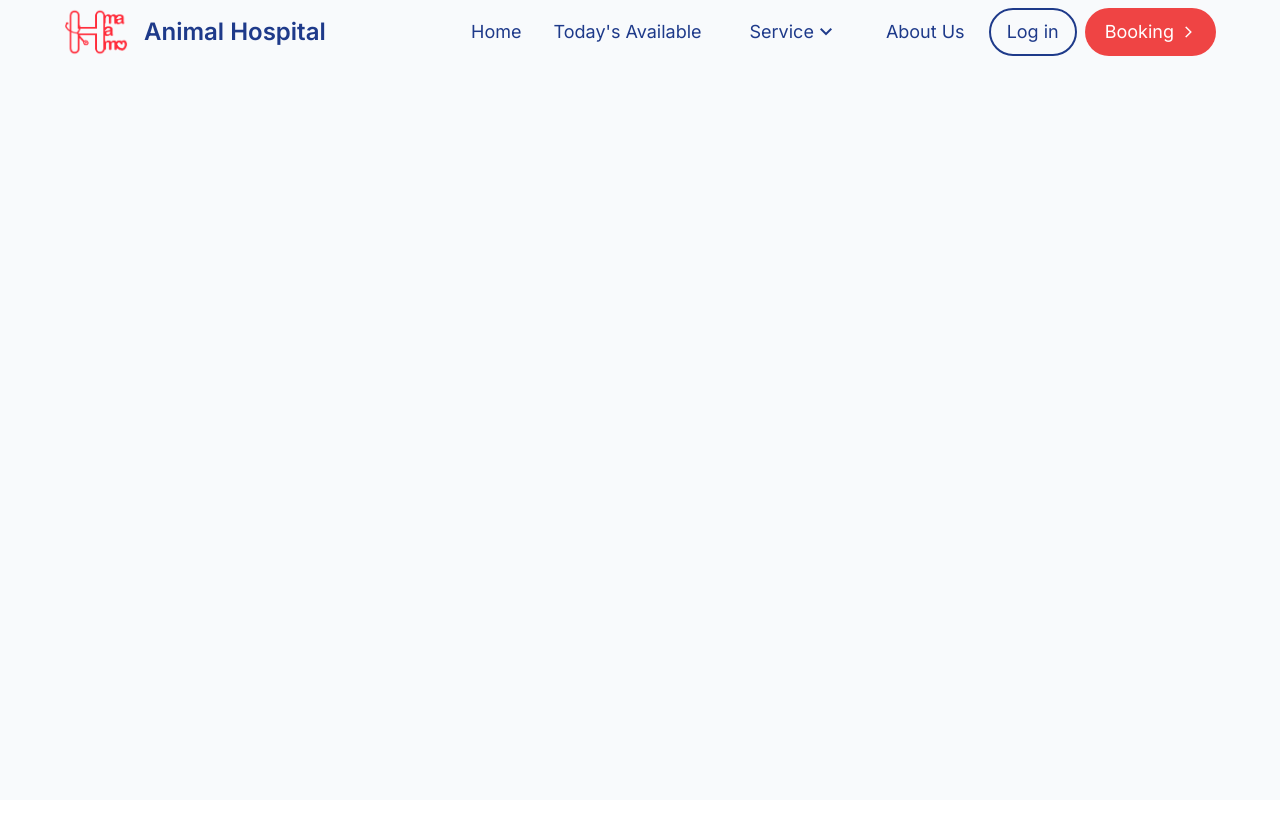
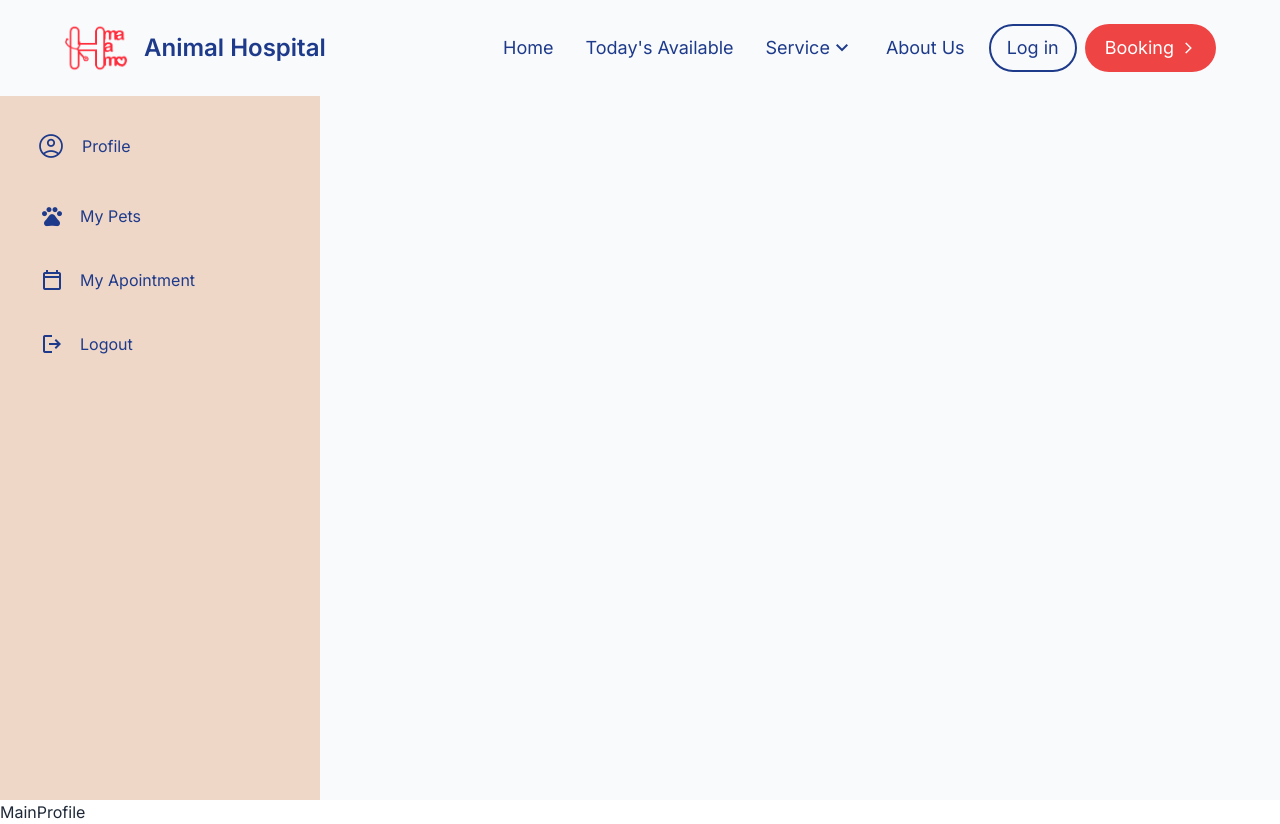
Before and after one commit to PeakpoonPK/PersonalProjectFronend, a React (Vite) app: page /profile in a window 1280 px wide. Before the commit the page ends 800 px from the top, so only its background shows below. Built offline with nearby package versions, Linux system fonts and the light colour scheme.

Commit message:
finish sidebar

```diff
--- a/src/App.jsx
+++ b/src/App.jsx
@@ -8,12 +8,10 @@ function App() {
   if (initialLoading) {
     return <Loading />
   }
+
   return (
     <Router />
   )
 }
 
-// function App() {
-//   return <Loading />
-// }
 export default App
--- a/src/components/Loading.jsx
+++ b/src/components/Loading.jsx
@@ -1,10 +1,14 @@
-
+import dogRun from '../assets/giphy.gif'
 
 export default function Loading() {
     return (
-
-        <div className="bg-slate-50 flex justify-center items-center h-screen text-5xl">Loading</div>
-        // <span className="loading loading-spinner loading-xs"></span>
-
+        <div className=" flex justify-center items-center h-screen flex-col gap-0">
+            <img src={dogRun} alt='Dog run' className='w-36'></img>
+            <div className=' flex  gap-2'>
+                <span className='text-semantic-textPrimary '>Loading</span>
+                <span className="loading loading-dots loading-xs text-secondary-main"></span>
+            </div>
+            {/* <span className="loading loading-spinner text-secondary-main loading-lg"></span> */}
+        </div>
     )
 }
--- a/src/index.css
+++ b/src/index.css
@@ -4,10 +4,12 @@
 
 * {
     box-sizing: border-box;
+
 }
 body {
     margin: 0;
     padding: 0;
+    background-color: #F1F5F9;
 font-family: 'Inter', sans-serif;
 
 
--- a/src/layout/Header.jsx
+++ b/src/layout/Header.jsx
@@ -3,9 +3,11 @@ import { Link } from 'react-router-dom'
 import { useAuth } from '../hooks/use_auth';
 
 export default function Header() {
+
     const { logout, authUser } = useAuth();
+
     const regularheader = 'text-semantic-textPrimary font-normal text-lg px-4 py-2 rounded-3xl hover:cursor-pointer hover:bg-primary-lightest active:bg-primary-light lg:text-sm lg:px-1 lg:py-1';
-    const dropdownDesign = 'text-white font-normal text-lg hover:cursor-pointer hover:bg-primary-dark px-4 py-2 active:bg-primary-darker';
+    const dropdownDesign = 'text-white font-normal text-lg hover:cursor-pointer hover:bg-primary-dark px-4 py-2 active:bg-primary-darker active:text-white hover:text-white';
     const Hidden = 'sm:hidden'
     const smallText = 'text-sm'
     const smRegularHeader = regularheader + ' ' + Hidden
@@ -13,7 +15,7 @@ export default function Header() {
 
     return (
         <header
-            className='bg-slate-50 h-16 items-center flex justify-between fixed top-0 left-0 right-0 z-10
+            className='bg-slate-50 h-24 lg:h-16 items-center flex justify-between fixed top-0 left-0 right-0 z-10
             lg:w-screen sm:w-screen'>
             <div className='flex gap-4 items-center px-16 sm:px-2 sm:gap-2 lg:px-2'>
                 <img src={logo} alt='logo' className='w-16 ' />
@@ -130,7 +132,7 @@ export default function Header() {
                                     Today's Available
                                 </Link>
                             </li>
-                            <li className={smRegularHeader}>
+                            <li>
                                 <details className="dropdown dropdown-bottom">
                                     <summary className='flex justify-center items-center text-semantic-textPrimary font-normal text-lg hover:cursor-pointer hover:bg-primary-lightest px-4 py-2 rounded-3xl active:bg-primary-light lg:text-sm lg:px-1'>
                                         <span className='sm:text-white'>Service</span>
@@ -159,12 +161,13 @@ export default function Header() {
                     </div>
                     {authUser ?
                         (<details className="dropdown dropdown-bottom" >
-                            <summary className=' flex justify-center items-center gap-2 text-semantic-textPrimary font-normal text-lg rounded-3xl border-2 border-primary-darker hover:cursor-pointer hover:bg-primary-lightest px-4 py-2 active:bg-primary-light lg:text-sm lg:py-1 lg:px-2 ' >
+
+                            <summary className=' flex justify-center items-center gap-2  font-normal text-lg rounded-3xl border-2 border-primary-darker hover:cursor-pointer hover:bg-primary-lightest px-4 py-2 active:bg-primary-light lg:text-sm lg:py-1 lg:px-2 ' >
                                 <span className="material-symbols-outlined w-8 h-8 p-2 rounded-full bg-primary-light text-white flex justify-center items-center text-xl font-thin">person</span>
                                 <span> {authUser.firstName}</span>
                                 <span className="material-symbols-outlined">keyboard_arrow_down</span>
                             </summary>
-                            <ul tabIndex={0} className="absolute mt-4 dropdown-content z-[1] menu p-2 shadow rounded-box w-48 bg-primary-darker">
+                            <ul tabIndex={0} className="absolute mt-4 dropdown-content z-[1] menu p-2 shadow rounded-box w-56 lg:w-56 bg-primary-darker">
                                 <li className={dropdownDesign} >
                                     <Link to="/profile">
                                         Profile
@@ -184,7 +187,6 @@ export default function Header() {
                                 <li className={dropdownDesign} onClick={logout}>
                                     <Link to="/"> Log out</Link>
                                 </li>
-
                             </ul>
                         </details>
                         )
--- /dev/null
+++ b/src/layout/MainProfile.jsx
@@ -0,0 +1,7 @@
+import React from 'react'
+
+export default function MainProfile() {
+    return (
+        <div>MainProfile</div>
+    )
+}
--- /dev/null
+++ b/src/layout/SideBarProfile.jsx
@@ -0,0 +1,41 @@
+import { Link } from "react-router-dom";
+
+import { useAuth } from '../hooks/use_auth';
+
+export default function SideBarProfile() {
+    const { logout } = useAuth();
+    return (
+
+        <div className="w-[25%] bg-semantic-darkCream lg:pt-16 pt-24 h-screen ">
+            <ul className=" lg:text-lg  text-semantic-textPrimary flex flex-col  items-center gap-2 sm:items-center w-[100%] pt-4 ">
+                <li className="flex flex-col sm:items-center py-4 lg:px-4 px-9  w-[100%] hover:bg-semantic-lightCream hover:cursor-pointer active:bg-white">
+                    <Link to='/profile' className="flex gap-4" >
+                        <span className="material-symbols-outlined text-3xl font-light">account_circle</span>
+                        <span className="sm:hidden pt-1.5">Profile</span>
+                    </Link>
+                </li>
+                <li className="flex flex-col sm:items-center py-4 lg:px-4 px-10 hover:bg-semantic-lightCream w-[100%] hover:cursor-pointer active:bg-white">
+                    <Link to='/profile' className="flex gap-4">
+                        <span className="material-symbols-outlined">pets</span>
+                        <span className="sm:hidden">My Pets</span>
+                    </Link>
+                </li>
+                <li className="flex flex-col sm:items-center py-4 lg:px-4 px-10 hover:bg-semantic-lightCream w-[100%] hover:cursor-pointer active:bg-white">
+                    <Link to='/profile' className="flex gap-4">
+                        <span className="material-symbols-outlined">calendar_today</span>
+                        <span className="sm:hidden">My Apointment</span>
+                    </Link>
+
+                </li>
+                <li className="flex flex-col sm:items-center py-4 lg:px-4 px-10 hover:bg-semantic-lightCream w-[100%] hover:cursor-pointer active:bg-white" onClick={logout} >
+                    <Link to='/' className="flex gap-4">
+                        <span className="material-symbols-outlined">logout</span>
+                        <span className='sm:hidden'> Logout</span>
+                    </Link>
+                </li>
+            </ul>
+        </div>
+
+
+    )
+}
--- a/src/page/ProfilePage.jsx
+++ b/src/page/ProfilePage.jsx
@@ -1,6 +1,23 @@
+import { Link } from "react-router-dom";
+
+import { useAuth } from '../hooks/use_auth';
+import SideBarProfile from "../layout/SideBarProfile";
+import MainProfile from "../layout/MainProfile";
+
+
 
 export default function ProfilePage() {
+    const { logout } = useAuth();
+
     return (
-        <div>ProfilePage</div>
+        <div >
+            <div>
+                <SideBarProfile />
+            </div>
+            <div>
+                <MainProfile />
+            </div>
+
+        </div>
     )
 }
```
Also changed, not shown: src/assets/giphy.gif (added).
